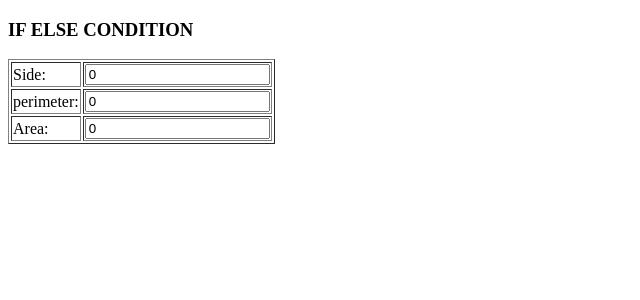
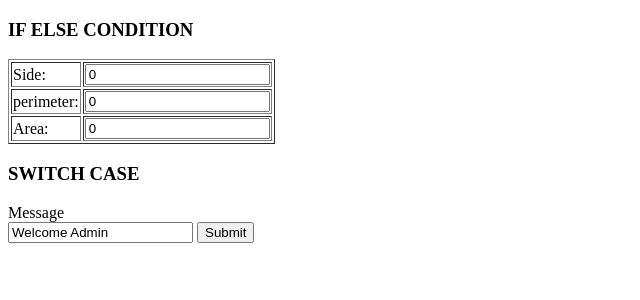
Before and after one commit to muneebajavaidkhan/PHP_Work-2104B1-, a PHP site: page /Condition.php in a window 1280 px wide. Shown: the top 300 px of the page, without its empty margins (0-640 px from the left). Run offline with PHP 8.4, Linux system fonts and the light colour scheme.

Commit message:
Updated Work Switch case + POST Method

```diff
--- a/Condition.php
+++ b/Condition.php
@@ -47,5 +47,49 @@
              </td>
         </tr>
     </table>
+
+
+
+    <h3>SWITCH CASE</h3>
+
+    <?php
+        $message = '';
+        $role = 'admin';
+
+        switch($role){
+            case 'admin':
+                $message = 'Welcome Admin';
+            break;
+            case 'editor':
+            case 'author':
+                $message = 'Welcome! Do you want to create a new article';
+            break;
+            case 'subscriber':
+                $message = 'Welcome! checkout some new article';
+            break;
+            default:
+                $message = 'You are not authorized to access this page';
+
+        }
+    ?>
+
+
+        <form action="">
+
+            <label for="fname" >Message</label> <br>
+            <input type="text" value = "<?= $message ?>" id = "msg" name = "message">
+
+            <input type="submit" value = "Submit" onclick = "ClickEvent()">
+        </form>
+
+
+
+
+    <script>
+        function ClickEvent(){
+           var ValueGet =  document.getElementById('msg').value;
+           alert("Successfully! "+ValueGet);
+        }
+    </script>
 </body>
 </html>
```
Also changed, not shown: GlobalVar.php (added, +48 -0 lines).
